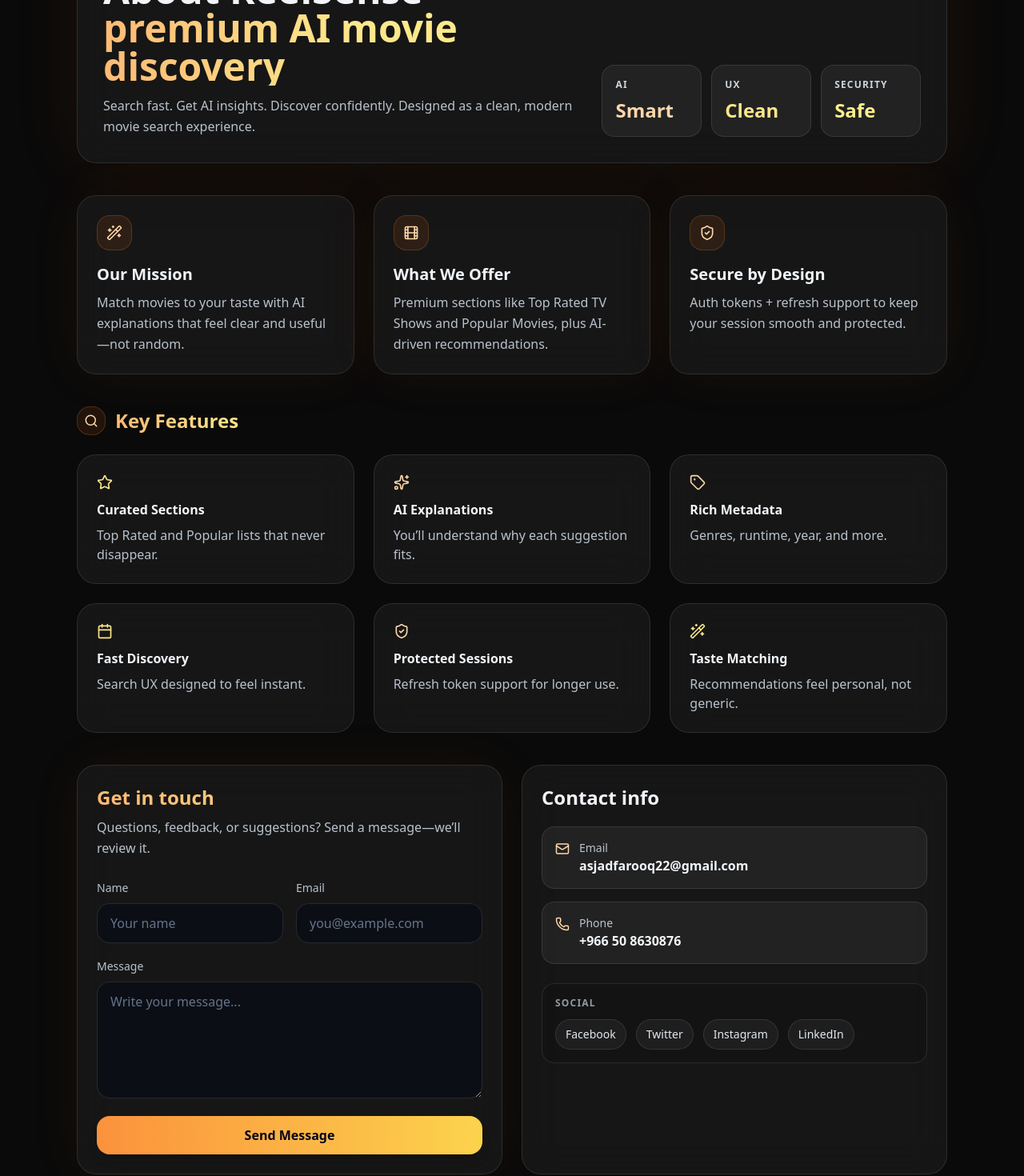
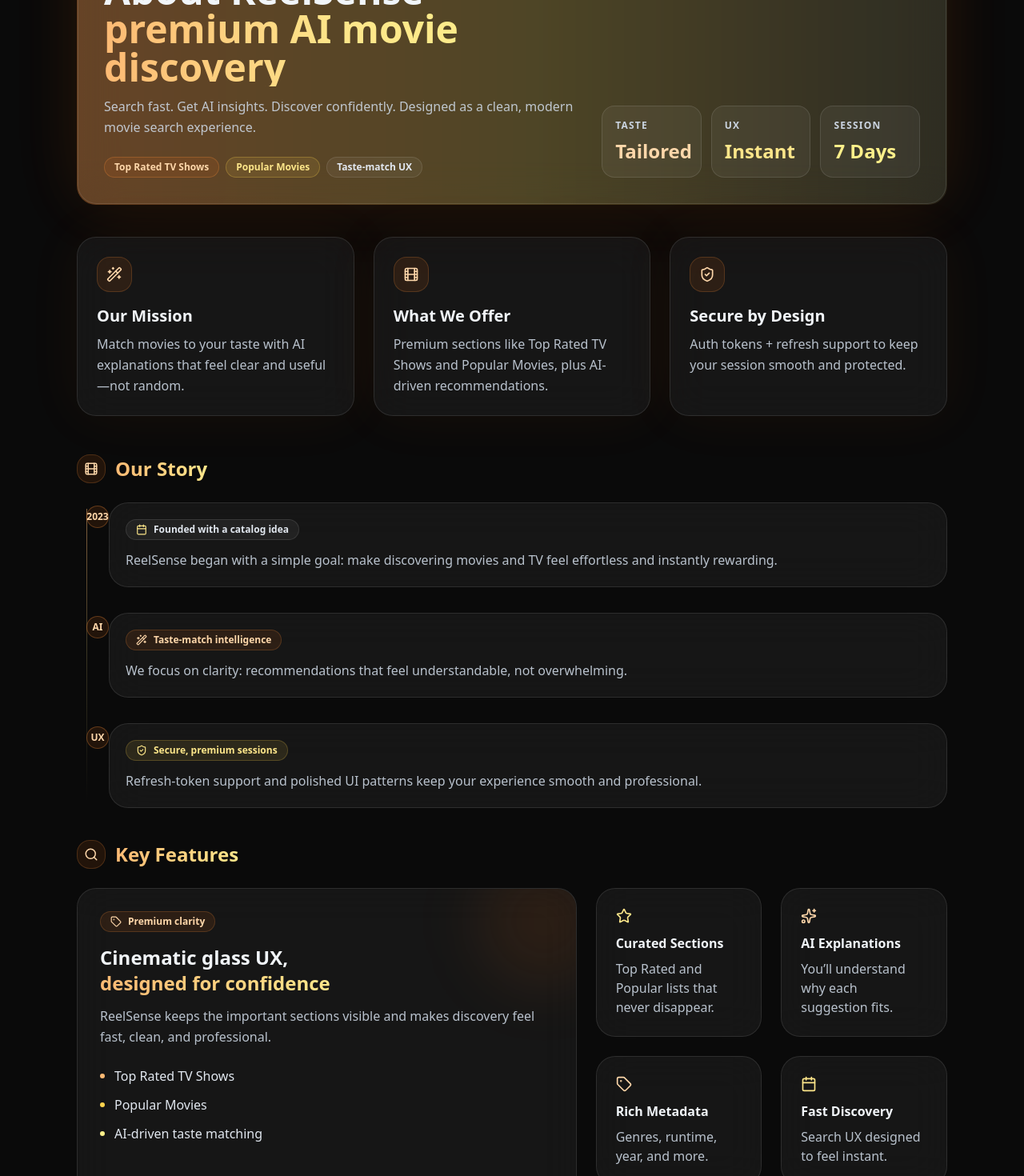
Before and after one commit to Asjadfaroq/ReelSense, a React (Vite) app: page /about in a window 1280 px wide. Shown: the part 220-1690 px from the top of the page at 80% size. Built offline with nearby package versions, Linux system fonts and the light colour scheme; no server answers.

Commit message:
Enhance About component with new design elements and improved content structure. Introduce additional icons, update styling for a modern look, and add a new "Our Story" section to better convey the brand narrative.

```diff
--- a/src/components/About.tsx
+++ b/src/components/About.tsx
@@ -1,6 +1,6 @@
 import { useState } from 'react';
 import Navbar from './Navbar';
-import { Calendar, Film, Mail, Phone, Search, ShieldCheck, Sparkles, Star, Tag, Wand2 } from 'lucide-react';
+import { Calendar, Clock3, Film, MapPin, Mail, Phone, Search, ShieldCheck, Sparkles, Star, Tag, Wand2 } from 'lucide-react';
 
 const About = () => {
   const [name, setName] = useState('');
@@ -13,6 +13,7 @@
 
       <div className="relative pt-24 pb-16 overflow-hidden">
         <div className="absolute inset-0 -z-10">
+          <div className="absolute inset-0 opacity-25 bg-[linear-gradient(to_right,rgba(249,115,22,0.18)_1px,transparent_1px),linear-gradient(to_bottom,rgba(249,115,22,0.10)_1px,transparent_1px)] bg-[size:56px_56px]" />
           <div className="absolute -top-28 left-1/2 h-72 w-[56rem] -translate-x-1/2 rounded-full bg-[radial-gradient(circle_at_center,rgba(249,115,22,0.22),transparent_60%)]" />
           <div className="absolute top-24 -left-24 h-80 w-80 rounded-full bg-[radial-gradient(circle_at_center,rgba(245,158,11,0.18),transparent_60%)] blur-2xl" />
           <div className="absolute bottom-0 right-0 h-[34rem] w-[30rem] rounded-full bg-[radial-gradient(circle_at_center,rgba(236,72,153,0.10),transparent_60%)] blur-2xl" />
@@ -20,6 +21,7 @@
         </div>
 
         <div className="max-w-6xl mx-auto px-4 sm:px-6 lg:px-8">
+          <div className="rounded-3xl p-[1px] bg-gradient-to-r from-orange-400/35 via-amber-300/25 to-yellow-200/10 shadow-[0_0_80px_rgba(249,115,22,0.06)]">
             <div className="rounded-3xl border border-white/10 bg-white/5 backdrop-blur-xl p-8 shadow-[0_0_90px_rgba(249,115,22,0.08)]">
             <div className="flex flex-col lg:flex-row lg:items-end lg:justify-between gap-8">
               <div>
@@ -38,20 +40,33 @@
                 <p className="mt-3 text-slate-300/90 max-w-2xl leading-relaxed">
                   Search fast. Get AI insights. Discover confidently. Designed as a clean, modern movie search experience.
                 </p>
+
+                <div className="mt-6 flex flex-wrap gap-2">
+                  <span className="inline-flex items-center rounded-full border border-orange-400/25 bg-orange-500/10 px-3 py-1 text-xs font-semibold text-orange-200">
+                    Top Rated TV Shows
+                  </span>
+                  <span className="inline-flex items-center rounded-full border border-amber-300/25 bg-amber-300/10 px-3 py-1 text-xs font-semibold text-amber-200">
+                    Popular Movies
+                  </span>
+                  <span className="inline-flex items-center rounded-full border border-white/10 bg-white/5 px-3 py-1 text-xs font-semibold text-slate-200">
+                    Taste-match UX
+                  </span>
+                </div>
               </div>
 
               <div className="grid grid-cols-2 sm:grid-cols-3 gap-3 lg:w-[460px]">
                 <div className="rounded-2xl border border-white/10 bg-white/5 p-4">
-                  <div className="text-xs font-semibold text-slate-300 uppercase tracking-widest">AI</div>
-                  <div className="mt-2 text-2xl font-bold text-orange-200">Smart</div>
+                  <div className="text-xs font-semibold text-slate-300 uppercase tracking-widest">Taste</div>
+                  <div className="mt-2 text-2xl font-bold text-orange-200">Tailored</div>
                 </div>
                 <div className="rounded-2xl border border-white/10 bg-white/5 p-4">
                   <div className="text-xs font-semibold text-slate-300 uppercase tracking-widest">UX</div>
-                  <div className="mt-2 text-2xl font-bold text-amber-200">Clean</div>
+                  <div className="mt-2 text-2xl font-bold text-amber-200">Instant</div>
                 </div>
                 <div className="rounded-2xl border border-white/10 bg-white/5 p-4">
-                  <div className="text-xs font-semibold text-slate-300 uppercase tracking-widest">Security</div>
-                  <div className="mt-2 text-2xl font-bold text-yellow-200">Safe</div>
+                  <div className="text-xs font-semibold text-slate-300 uppercase tracking-widest">Session</div>
+                  <div className="mt-2 text-2xl font-bold text-yellow-200">7 Days</div>
+                </div>
               </div>
             </div>
             </div>
@@ -90,7 +105,72 @@
             </div>
           </div>
 
-          {/* Features */}
+          {/* Our Story */}
+          <div className="mt-12">
+            <div className="flex items-center gap-3 mb-6">
+              <div className="p-2 rounded-2xl bg-orange-500/10 border border-orange-400/20">
+                <Film size={18} className="text-orange-200" />
+              </div>
+              <h2 className="text-2xl font-bold bg-gradient-to-r from-orange-300 to-amber-200 bg-clip-text text-transparent">
+                Our Story
+              </h2>
+            </div>
+
+            <div className="relative">
+              <div className="absolute left-3 top-2 bottom-2 w-px bg-gradient-to-b from-orange-300/50 via-amber-200/20 to-transparent" />
+
+              <div className="space-y-8">
+                <div className="relative pl-10">
+                  <div className="absolute left-3 top-1 flex h-7 w-7 items-center justify-center rounded-full bg-orange-500/10 border border-orange-400/30 text-xs font-bold text-orange-200">
+                    2023
+                  </div>
+                  <div className="rounded-3xl border border-white/10 bg-white/5 backdrop-blur-xl p-5">
+                    <div className="flex items-center gap-3">
+                      <div className="inline-flex items-center gap-2 rounded-full border border-white/10 bg-white/5 px-3 py-1 text-xs font-semibold text-slate-200">
+                        <Calendar size={14} className="text-amber-200" />
+                        Founded with a catalog idea
+                      </div>
+                    </div>
+                    <p className="mt-3 text-slate-300/90 leading-relaxed">
+                      ReelSense began with a simple goal: make discovering movies and TV feel effortless and instantly rewarding.
+                    </p>
+                  </div>
+                </div>
+
+                <div className="relative pl-10">
+                  <div className="absolute left-3 top-1 flex h-7 w-7 items-center justify-center rounded-full bg-orange-500/10 border border-orange-400/30 text-xs font-bold text-orange-200">
+                    AI
+                  </div>
+                  <div className="rounded-3xl border border-white/10 bg-white/5 backdrop-blur-xl p-5">
+                    <div className="inline-flex items-center gap-2 rounded-full border border-orange-400/20 bg-orange-500/10 px-3 py-1 text-xs font-semibold text-orange-200">
+                      <Wand2 size={14} />
+                      Taste-match intelligence
+                    </div>
+                    <p className="mt-3 text-slate-300/90 leading-relaxed">
+                      We focus on clarity: recommendations that feel understandable, not overwhelming.
+                    </p>
+                  </div>
+                </div>
+
+                <div className="relative pl-10">
+                  <div className="absolute left-3 top-1 flex h-7 w-7 items-center justify-center rounded-full bg-orange-500/10 border border-orange-400/30 text-xs font-bold text-orange-200">
+                    UX
+                  </div>
+                  <div className="rounded-3xl border border-white/10 bg-white/5 backdrop-blur-xl p-5">
+                    <div className="inline-flex items-center gap-2 rounded-full border border-amber-300/20 bg-amber-300/10 px-3 py-1 text-xs font-semibold text-amber-200">
+                      <ShieldCheck size={14} />
+                      Secure, premium sessions
+                    </div>
+                    <p className="mt-3 text-slate-300/90 leading-relaxed">
+                      Refresh-token support and polished UI patterns keep your experience smooth and professional.
+                    </p>
+                  </div>
+                </div>
+              </div>
+            </div>
+          </div>
+
+          {/* Key Features */}
           <div className="mt-10">
             <div className="flex items-center gap-3 mb-6">
               <div className="p-2 rounded-2xl bg-orange-500/10 border border-orange-400/20">
@@ -101,36 +181,72 @@
               </h2>
             </div>
 
-            <div className="grid sm:grid-cols-2 lg:grid-cols-3 gap-6">
-              <div className="rounded-3xl border border-white/10 bg-white/5 backdrop-blur-xl p-6">
+            <div className="grid lg:grid-cols-12 gap-6">
+              <div className="lg:col-span-7 rounded-3xl border border-white/10 bg-white/5 backdrop-blur-xl p-7 relative overflow-hidden">
+                <div className="absolute -top-10 -right-10 h-40 w-40 rounded-full bg-orange-500/10 blur-2xl" />
+                <div className="relative">
+                  <div className="inline-flex items-center gap-2 rounded-full border border-orange-400/20 bg-orange-500/10 px-3 py-1 text-xs font-semibold text-orange-200">
+                    <Tag size={14} />
+                    Premium clarity
+                  </div>
+                  <h3 className="mt-4 text-2xl font-bold text-slate-100">
+                    Cinematic glass UX,
+                    <span className="block bg-gradient-to-r from-orange-300 via-amber-200 to-yellow-200 bg-clip-text text-transparent">
+                      designed for confidence
+                    </span>
+                  </h3>
+                  <p className="mt-3 text-slate-300/90 leading-relaxed max-w-xl">
+                    ReelSense keeps the important sections visible and makes discovery feel fast, clean, and professional.
+                  </p>
+
+                  <div className="mt-6 space-y-3">
+                    <div className="flex items-center gap-3">
+                      <span className="h-1.5 w-1.5 rounded-full bg-orange-300" />
+                      <span className="text-slate-200">Top Rated TV Shows</span>
+                    </div>
+                    <div className="flex items-center gap-3">
+                      <span className="h-1.5 w-1.5 rounded-full bg-amber-300" />
+                      <span className="text-slate-200">Popular Movies</span>
+                    </div>
+                    <div className="flex items-center gap-3">
+                      <span className="h-1.5 w-1.5 rounded-full bg-yellow-200" />
+                      <span className="text-slate-200">AI-driven taste matching</span>
+                    </div>
+                  </div>
+                </div>
+              </div>
+
+              <div className="lg:col-span-5 grid sm:grid-cols-2 gap-6">
+                <div className="rounded-3xl border border-white/10 bg-white/5 backdrop-blur-xl p-6 hover:shadow-[0_0_70px_rgba(249,115,22,0.08)] transition-shadow">
                   <Star size={20} className="text-amber-200" />
                   <h3 className="mt-3 font-semibold">Curated Sections</h3>
                   <p className="mt-2 text-slate-300/90">Top Rated and Popular lists that never disappear.</p>
                 </div>
-              <div className="rounded-3xl border border-white/10 bg-white/5 backdrop-blur-xl p-6">
+                <div className="rounded-3xl border border-white/10 bg-white/5 backdrop-blur-xl p-6 hover:shadow-[0_0_70px_rgba(249,115,22,0.08)] transition-shadow">
                   <Sparkles size={20} className="text-orange-200" />
                   <h3 className="mt-3 font-semibold">AI Explanations</h3>
                   <p className="mt-2 text-slate-300/90">You’ll understand why each suggestion fits.</p>
                 </div>
-              <div className="rounded-3xl border border-white/10 bg-white/5 backdrop-blur-xl p-6">
+                <div className="rounded-3xl border border-white/10 bg-white/5 backdrop-blur-xl p-6 hover:shadow-[0_0_70px_rgba(249,115,22,0.08)] transition-shadow">
                   <Tag size={20} className="text-orange-200" />
                   <h3 className="mt-3 font-semibold">Rich Metadata</h3>
                   <p className="mt-2 text-slate-300/90">Genres, runtime, year, and more.</p>
                 </div>
-              <div className="rounded-3xl border border-white/10 bg-white/5 backdrop-blur-xl p-6">
+                <div className="rounded-3xl border border-white/10 bg-white/5 backdrop-blur-xl p-6 hover:shadow-[0_0_70px_rgba(249,115,22,0.08)] transition-shadow">
                   <Calendar size={20} className="text-amber-200" />
                   <h3 className="mt-3 font-semibold">Fast Discovery</h3>
                   <p className="mt-2 text-slate-300/90">Search UX designed to feel instant.</p>
                 </div>
-              <div className="rounded-3xl border border-white/10 bg-white/5 backdrop-blur-xl p-6">
+                <div className="rounded-3xl border border-white/10 bg-white/5 backdrop-blur-xl p-6 hover:shadow-[0_0_70px_rgba(249,115,22,0.08)] transition-shadow">
                   <ShieldCheck size={20} className="text-orange-200" />
                   <h3 className="mt-3 font-semibold">Protected Sessions</h3>
                   <p className="mt-2 text-slate-300/90">Refresh token support for longer use.</p>
                 </div>
-              <div className="rounded-3xl border border-white/10 bg-white/5 backdrop-blur-xl p-6">
+                <div className="rounded-3xl border border-white/10 bg-white/5 backdrop-blur-xl p-6 hover:shadow-[0_0_70px_rgba(249,115,22,0.08)] transition-shadow">
                   <Wand2 size={20} className="text-amber-200" />
                   <h3 className="mt-3 font-semibold">Taste Matching</h3>
                   <p className="mt-2 text-slate-300/90">Recommendations feel personal, not generic.</p>
+                </div>
               </div>
             </div>
           </div>
@@ -157,6 +273,8 @@
                     <input
                       value={name}
                       onChange={(e) => setName(e.target.value)}
+                      required
+                      autoComplete="name"
                       className="mt-2 w-full rounded-2xl bg-slate-950/40 border border-white/10 px-4 py-3 text-slate-100 placeholder:text-slate-500 outline-none focus:ring-2 focus:ring-orange-300/40"
                       placeholder="Your name"
                     />
@@ -166,6 +284,9 @@
                     <input
                       value={email}
                       onChange={(e) => setEmail(e.target.value)}
+                      required
+                      autoComplete="email"
+                      inputMode="email"
                       className="mt-2 w-full rounded-2xl bg-slate-950/40 border border-white/10 px-4 py-3 text-slate-100 placeholder:text-slate-500 outline-none focus:ring-2 focus:ring-orange-300/40"
                       placeholder="you@example.com"
                       type="email"
@@ -179,6 +300,8 @@
                     value={message}
                     onChange={(e) => setMessage(e.target.value)}
                     rows={5}
+                    required
+                    autoComplete="off"
                     className="mt-2 w-full rounded-2xl bg-slate-950/40 border border-white/10 px-4 py-3 text-slate-100 placeholder:text-slate-500 outline-none focus:ring-2 focus:ring-orange-300/40"
                     placeholder="Write your message..."
                   />
@@ -195,6 +318,10 @@
 
             <div className="rounded-3xl border border-white/10 bg-white/5 backdrop-blur-xl p-6">
               <h2 className="text-2xl font-bold">Contact info</h2>
+              <div className="mt-2 inline-flex items-center gap-2 rounded-full border border-white/10 bg-white/5 px-3 py-1 text-xs font-semibold text-slate-200">
+                <Clock3 size={14} className="text-amber-200" />
+                Reply within 24 hours
+              </div>
               <div className="mt-5 space-y-4">
                 <div className="flex items-start gap-3 rounded-2xl border border-white/10 bg-white/5 p-4">
                   <Mail className="text-orange-200 mt-0.5" size={18} />
@@ -208,6 +335,13 @@
                   <div>
                     <div className="text-sm text-slate-300/90">Phone</div>
                     <div className="font-semibold">{'+966 50 8630876'}</div>
+                  </div>
+                </div>
+                <div className="flex items-start gap-3 rounded-2xl border border-white/10 bg-white/5 p-4">
+                  <MapPin className="text-orange-200 mt-0.5" size={18} />
+                  <div>
+                    <div className="text-sm text-slate-300/90">Location</div>
+                    <div className="font-semibold">Hollywood, CA</div>
                   </div>
                 </div>
               </div>
```
Lines whose indentation alone changed are shown as unchanged.
